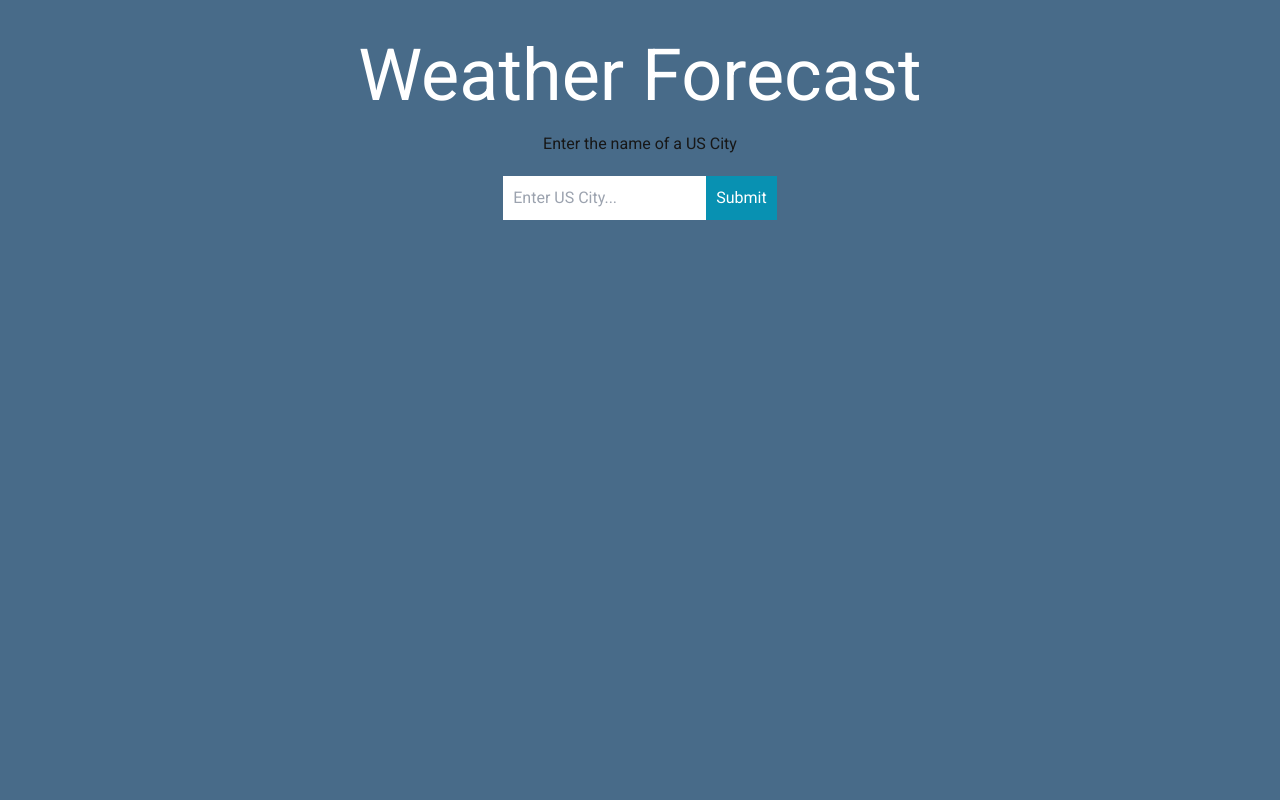
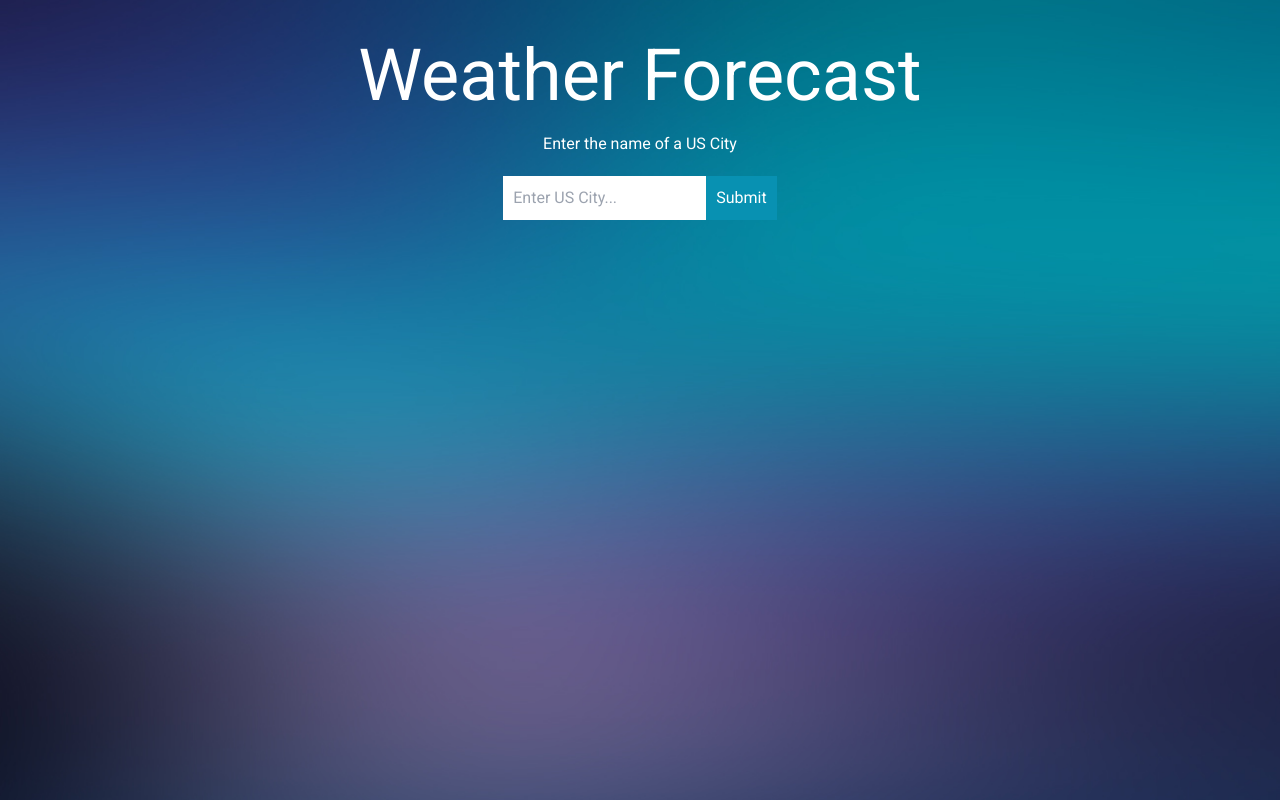
Before and after one commit to jabercrombia/weather-nextjs, a Next.js app: page / in a window 1280 px wide. Built offline with nearby package versions, Linux system fonts and the light colour scheme.

Commit message:
background

```diff
--- a/app/globals.css
+++ b/app/globals.css
@@ -36,7 +36,7 @@ body {
   margin-top: 70px;
 
   & > div {
-    background: linear-gradient(45deg,#a2dff5, rgb(176, 200, 208));
+    background: linear-gradient(45deg,#a2dff5, rgb(176, 200, 208, 0.4));
     border-radius: 20px;
     padding: 20px;
     margin-bottom: 20px;
--- a/app/layout.tsx
+++ b/app/layout.tsx
@@ -10,7 +10,10 @@ const roboto = Roboto({
   subsets: ['latin'],
   display: 'swap',
 })
-
+const backgroundImage = {
+  backgroundImage: 'url(./images/background.jpeg)',
+  backgroundSize: 'cover'
+};
 export const metadata:Metadata = {
   title: `Weather NextJs App`,
   description: `This is a weather app built with NextJS`,
@@ -29,7 +32,7 @@ export default function RootLayout({
 }>) {
   return (
     <html lang="en">
-      <body className={roboto.className}>
+      <body className={roboto.className} style={backgroundImage}>
         {children}
       </body>
       <GoogleAnalytics gaId="G-2B542KX6WR" />
--- a/app/page.tsx
+++ b/app/page.tsx
@@ -103,7 +103,7 @@ export default function Home() {
     <div className="w-3/4 mx-auto">
       <div className="form-conatiner text-center">
         <h1 className="text-7xl text-white pb-[20px]">Weather Forecast</h1>
-        <p>Enter the name of a US City</p>
+        <p className="text-white">Enter the name of a US City</p>
         <form onSubmit={handleSubmit}>
           <input
             type="text"
--- a/components/weatherforecast.tsx
+++ b/components/weatherforecast.tsx
@@ -107,9 +107,7 @@ function reformatObj(temperature: TemperatureData[]) {
   }
 
 export default function WeatherForecast({ temperature }: Props) {
-  console.log('weatherforecast');
     const data = reformatObj(temperature)
-  console.log(reformatObj(temperature));
   return (
     <div className="grid grid-cols w-1/2 mx-auto weatherforecast drop-shadow-md">
       {data.map((elem: { dayOfWeek: string; majorityWeatherType : string | null | undefined; tempRange: { lowestTemp: number; highestTemp: number } }, index : number) => (
@@ -127,8 +125,8 @@ export default function WeatherForecast({ temperature }: Props) {
           </div>
 
           <div className="w-1/3 text-right content-center">
-            <p className="text-2xl text-white">{elem.tempRange.highestTemp}</p>
-            <p className="text-white">{elem.tempRange.lowestTemp}</p>
+            <p className="text-2xl text-white">H: {elem.tempRange.highestTemp}</p>
+            <p className="text-white">L: {elem.tempRange.lowestTemp}</p>
           </div>
         </div>
       ))}
```
Also changed, not shown: public/images/background.jpeg (added).
